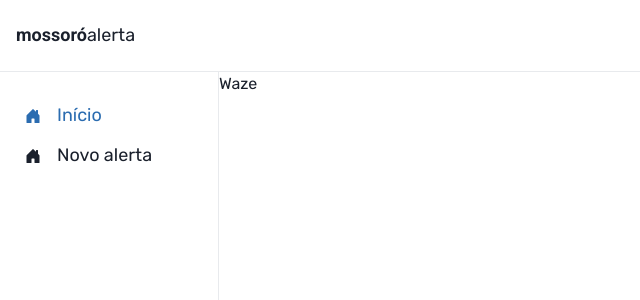
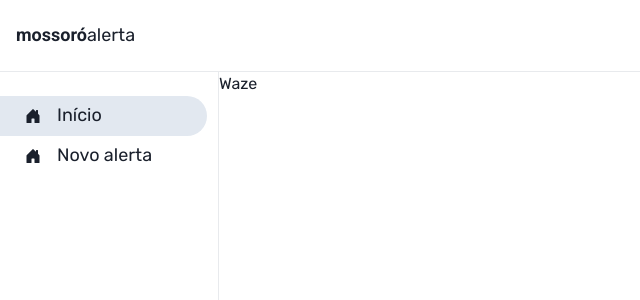
Before and after one commit to Rellyso/waze-alert, a Next.js app: page / in a window 1280 px wide. Shown: the top 300 px of the page, without its empty margins (0-640 px from the left). Built offline with nearby package versions, Linux system fonts and the light colour scheme.

Commit message:
Modified NavDrawerItem

```diff
--- a/src/components/NavigationDrawer/NavDrawerItem.tsx
+++ b/src/components/NavigationDrawer/NavDrawerItem.tsx
@@ -1,14 +1,26 @@
 import { Button, ButtonProps, Icon } from "@chakra-ui/react";
-import { ReactNode } from "react";
+import { useRouter } from "next/router";
+import { ReactNode, useEffect, useState } from "react";
 import { Link } from "../Link";
 
 type Props = {
-  isActive?: boolean;
   href: string;
   icon: any;
 } & ButtonProps
 
-export function NavDrawerItem({ icon, isActive = false, href, ...rest }: Props) {
+export function NavDrawerItem({ icon, href, ...rest }: Props) {
+  const [isActive, setIsActive] = useState(false)
+  const { asPath } = useRouter();
+
+  useEffect(() => {
+    handleIsActive();
+  }, [asPath])
+
+  function handleIsActive() {
+    console.log({ pathname: window.location.pathname, href })
+    setIsActive(asPath === href);
+  }
+
   return (
     <Link href={href}>
       <Button
@@ -20,6 +32,7 @@ export function NavDrawerItem({ icon, isActive = false, href, ...rest }: Props)
         w="95%"
         justifyContent="flex-start"
         colorScheme={isActive ? "blue" : "gray"}
+        isActive={isActive}
         variant="outline"
         borderColor="transparent"
         {...rest}
```
